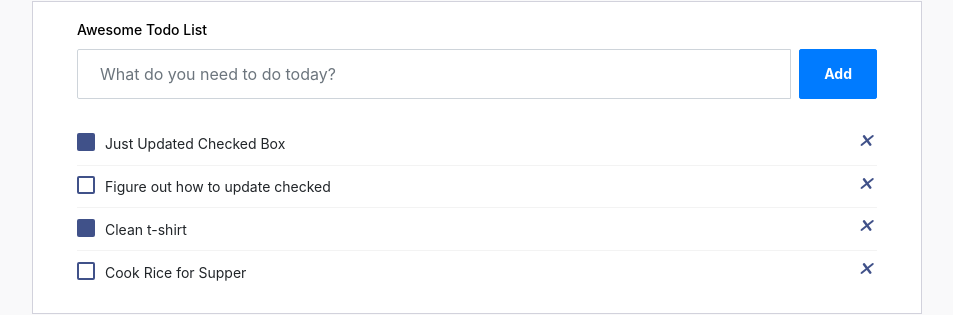
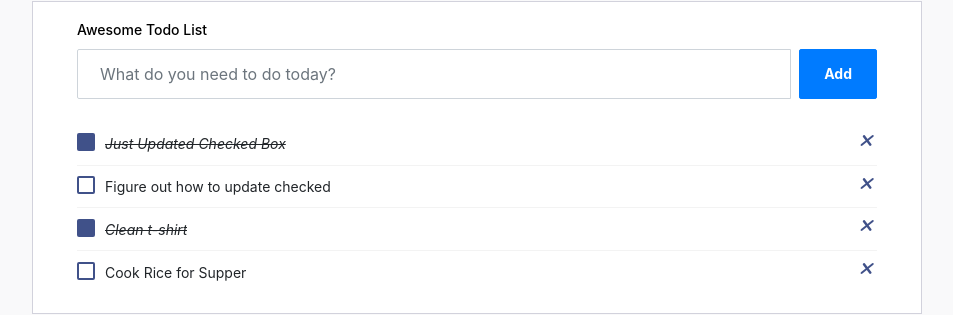
Before and after one commit to WMCharles/React-FastAPI-To-Do-List, a React (Create React App) app: page / in a window 1280 px wide. Shown: the part 79-394 px from the top of the page, without its empty margins (148-1101 px from the left). Built offline with nearby package versions, Linux system fonts and the light colour scheme; data requests are answered from the project's data file.

Commit message:
add conditional rendering of italics class

```diff
--- a/src/components/TodoList.jsx
+++ b/src/components/TodoList.jsx
@@ -33,7 +33,7 @@ export default function TodoList({items, deleteItem, updateTodos}) {
             <ul className="d-flex flex-column-reverse todo-list">
                 {items.map((item) =>
                     <li key={item.id}>
-                        <div className="form-check">
+                        <div className={`form-check ${item.complete ? "italics" : ""}`}>
                             <label className="form-check-label">
                                 <input
                                  className="checkbox"
```
